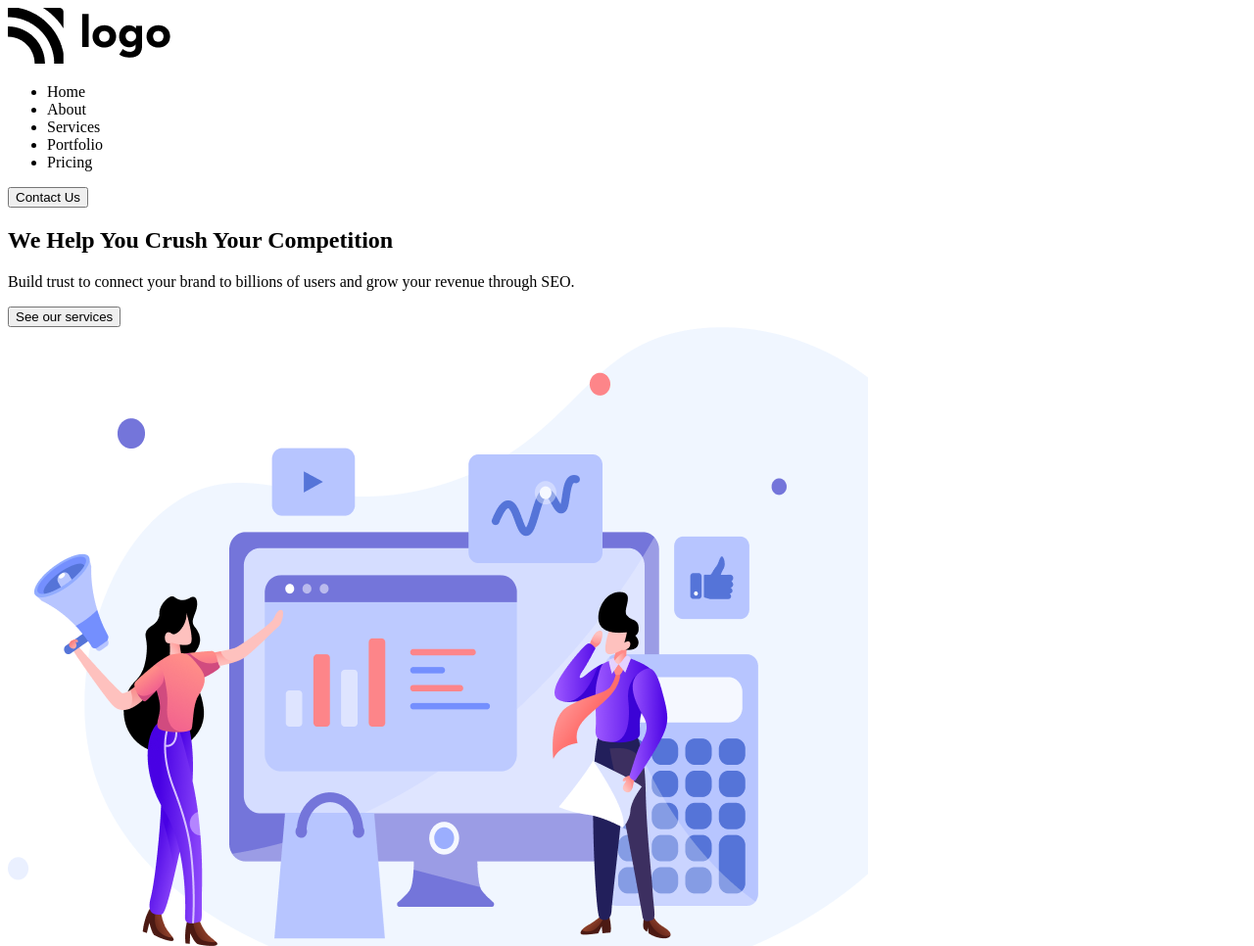
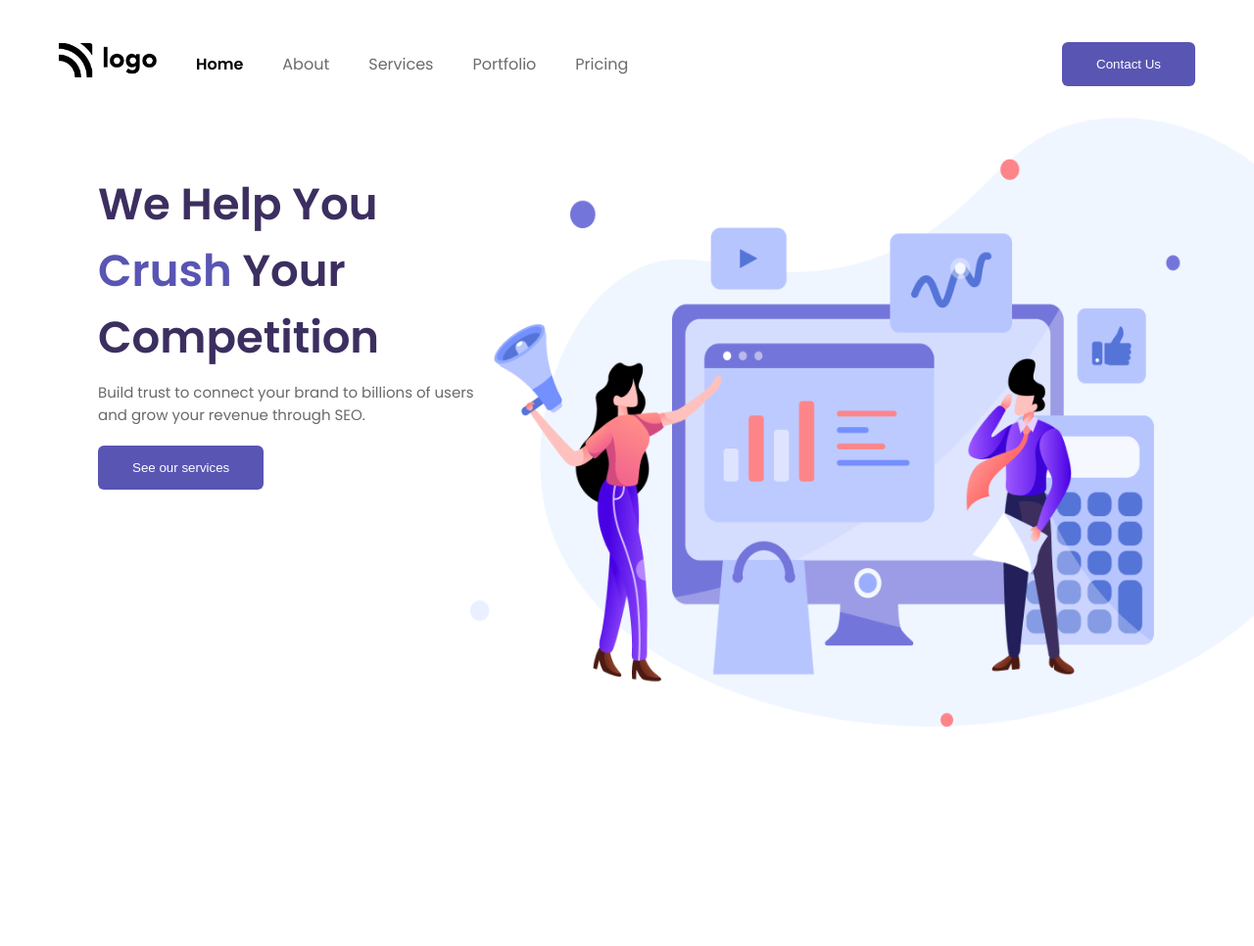
Before and after one commit to vishwanathkarka/Fullstack-JS-project-04, a website: page index.html in a window 1280 px wide. Shown: the top 966 px of the page at 98% size. After the commit the page ends 800 px from the top, so only its background shows below. Drawn offline with Linux system fonts and the light colour scheme.

Commit message:
website designed commit

```diff
--- a/index.html
+++ b/index.html
@@ -13,7 +13,7 @@
       href="https://fonts.googleapis.com/css2?family=Poppins:wght@200;300;400;500;600;700;800&display=swap"
       rel="stylesheet"
     />
-    <title>Document</title>
+    <title>LIVE PROJECT | PROJECT-04</title>
   </head>
   <body>
     <div class="container">
--- a/style.css
+++ b/style.css
@@ -0,0 +1,84 @@
+* {
+    margin:0;
+    padding:0;
+}
+body{
+    font-family: Poppins;
+}
+.container .navbar-container{
+    display: flex;
+   height: 15vh;
+   align-items: center;
+   margin: 5px 60px;
+}
+.navbar-container div:first-child img{
+width: 100px;
+margin:auto;
+
+}
+.navbar-container .grow-list .list{
+    display: flex;
+    list-style: none;
+
+}
+
+
+.grow-list .list .list-item:first-child{
+    color: black;
+    font-weight:600;
+}
+.grow-list .list .list-item{
+    margin-left:40px;
+    color:rgb(109, 106, 106);
+    cursor: pointer;
+}
+.navbar-container .button-group{
+    margin-left: auto;
+}
+.nav-button {
+    background: #5955b3;
+    padding: 15px 35px;
+    border-radius: 6px;
+    border: none;
+    color: white;
+    cursor: pointer;
+}
+
+/* banner */
+.banner .banner-container{
+    display: flex;
+    justify-content: space-between;
+}
+.banner-container div:nth-child(1) {
+width: 400px;
+}
+
+.banner-container div:nth-child(2) img {
+    width:800px;
+    position:absolute;
+    z-index: -1;
+    top:120px;
+    right: 0;
+
+}
+.banner-container .heading-text{
+    font-size: 45px;
+    font-weight: 600;
+    color: #3c2f60;
+
+}
+
+.banner-container .heading-text span{
+    color: #5955b3;
+}
+.banner-container div:nth-child(1){
+    margin:50px 0 0  100px;
+    width: 30%;
+}
+
+
+.banner-container .description{
+    margin:10px 0 20px 0;
+    font-size: 15px;
+    color: rgb(106, 105, 105);
+}
```
